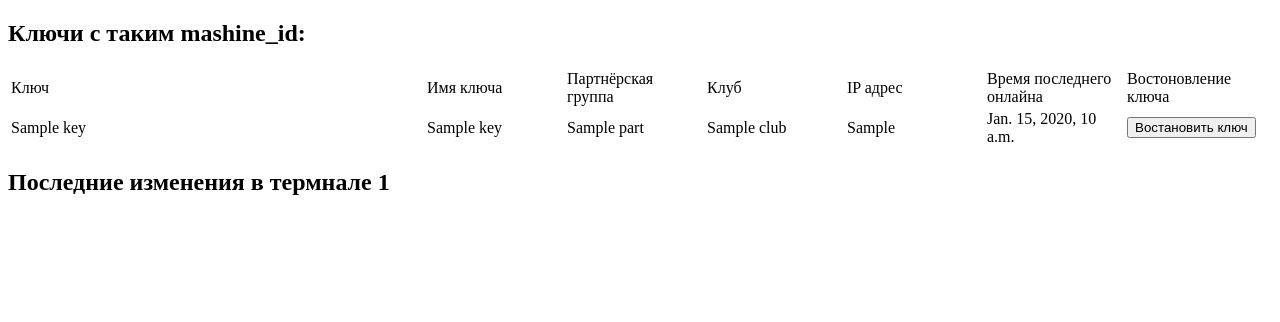
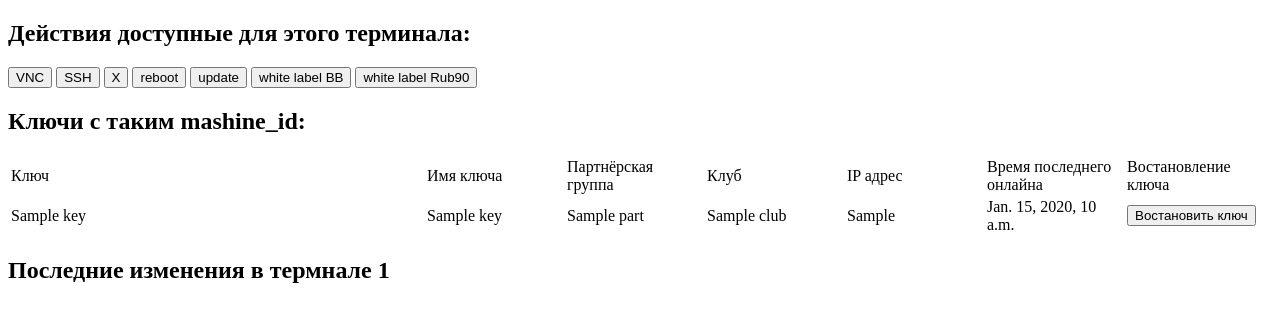
Before and after one commit to ast7raz/term, a Django app: template mysite/templates/log_term.html in a window 1280 px wide. Shown: the top 322 px of the page. Run offline with Django 3.2, Linux system fonts and the light colour scheme; the template is opened without the code that fills it: most values are stand-ins (such as "Sample title", 1, 10 or a date in 2020).

Commit message:
added button mass_effect in page log_term

```diff
--- a/mysite/templates/log_term.html
+++ b/mysite/templates/log_term.html
@@ -7,6 +7,18 @@
 <title>{{title}}</title>
 </head>
 <body>
+<section class="udalenka">
+    <h1>Действия доступные для этого терминала:</h1>
+    <input type="button" value="VNC" OnClick="action('VNC key ./{{id}}/vnc')">
+    <input type="button" value="SSH" OnClick="action('VNC key ./{{id}}/ssh')">
+    <input type="button" value="X" OnClick="action('X key ./{{id}}/x')">
+    <input class="mass_button" type="button"  value="reboot" OnClick="mass_batt('reboot','{{id}}')">
+    <input class="mass_button" type="button"  value="update" OnClick="mass_batt('update','{{id}}')">
+	<input class="mass_button" type="button"  value="white label BB" OnClick="mass_batt('white label BB','{{id}}')">
+	<input class="mass_button" type="button"  value="white label Rub90" OnClick="mass_batt('white label Rub90','{{id}}')">
+    {% csrf_token %}
+
+</section>
 {%if keys%}
 <section class="Keys">
     <h1>Ключи с таким mashine_id:</h1>
@@ -18,7 +30,7 @@
                 <td style="width:10%;">Клуб       </td>
                 <td style="width:10%;">IP адрес         </td>
                 <td style="width:10%;">Время последнего онлайна</td>
-                <td style="width:10%;">Востоновление ключа</td>
+                <td style="width:10%;">Востановление ключа</td>
             </tr>
         {%for key in keys%}
             <tr style="width:100%;">
@@ -76,7 +88,7 @@ function logging(id){
 new Clipboard('.key').on("success", function(e){alert("Ключ скопирован")});
 window.onload=logging("{{id}}")
 
-function sen(ssh, cmd, key ){
+function sen(ssh, cmd, key ,url){
     var XHR = ("onload" in new XMLHttpRequest()) ? XMLHttpRequest : XDomainRequest;
     var xhr = new XHR();
     if (ssh!="Connection"){
@@ -85,7 +97,7 @@ function sen(ssh, cmd, key ){
         var body= "ssh="+encodeURIComponent("True")+"&cmd="+encodeURIComponent(cmd)+"&key="+encodeURIComponent(key);
     }
     console.log(body)
-    xhr.open('POST', 'http://localhost:52213/send', true);
+    xhr.open('POST', url, true);
     xhr.setRequestHeader('Access-Control-Request-Headers', 'Origin, X-Requested-With');
     xhr.setRequestHeader('Content-Type', 'application/x-www-form-urlencoded')
     xhr.onload = function() {
@@ -98,6 +110,28 @@ function sen(ssh, cmd, key ){
 
     xhr.send(body);
 }
+function sen2(cmd){
+    var XHR = ("onload" in new XMLHttpRequest()) ? XMLHttpRequest : XDomainRequest;
+    var xhr = new XHR();
+    if (cmd!="Connection"){
+        var body="con="+encodeURIComponent(cmd);
+    }else{
+        var body= "con="+encodeURIComponent("True");
+    }
+    xhr.open('POST', 'http://localhost:52213/con', true);
+    //xhr.setRequestHeader('Access-Control-Request-Headers', 'Origin, X-Requested-With');
+    xhr.setRequestHeader('Content-Type', 'application/x-www-form-urlencoded')
+    xhr.onload = function() {
+        console.log( this.responseText );
+    }
+
+    xhr.onerror = function() {
+        alert( 'Ошибка ' + this.status );
+    }
+
+xhr.send(body);
+}
+
 
 
 
@@ -120,8 +154,14 @@ function action(key){
 		    location.reload();
 	    }
 	    else{
-	        console.log(cmd)
-	        sen(cmd, key[0], key[1])
+	        console.log(key[0])
+	        if ((key[0] == "VNC") || (key[0] == "X")){
+	            console.log(cmd)
+	            sen2(cmd)
+	        }else{
+	            console.log("ШО")
+	            sen(cmd, key[0], key[1], 'http://localhost:52213/send')
+	        }
 	    }
     }
 
@@ -131,7 +171,26 @@ function action(key){
 
     xhr.send(body);
 }
+function mass_batt(command, id){
+    var csrf=document.getElementsByName("csrfmiddlewaretoken")[0]
+    var list_id=[id]
+    var slov={}
+	slov.command=command
+	slov.ids=list_id
+	console.log(slov)
+	var xhr = new XMLHttpRequest();
+	xhr.open('POST', '/rtc/masseffect/', true);
+	xhr.setRequestHeader('Content-Type', "application/json; charset=utf-8")
 
+	xhr.setRequestHeader('X-CSRFToken', csrf.value)
+	xhr.onload = function() {
+		console.log(this.responseText)
+		if (this.responseText=="done"){
+			location.reload();
+		}
+	}
+	xhr.send(param=JSON.stringify(slov))
+}
 
 </script>
 </body>
```
